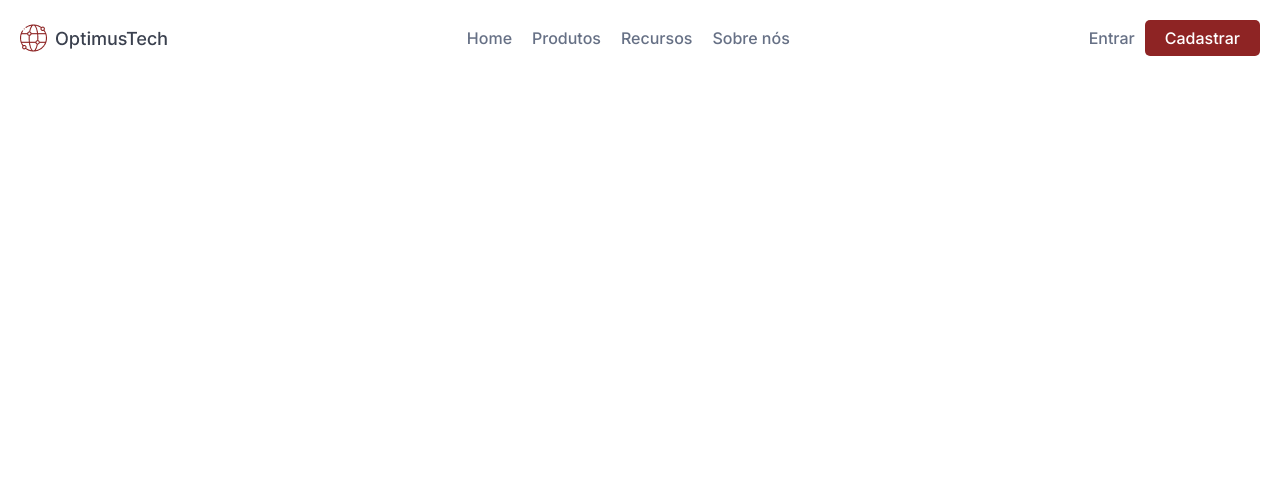
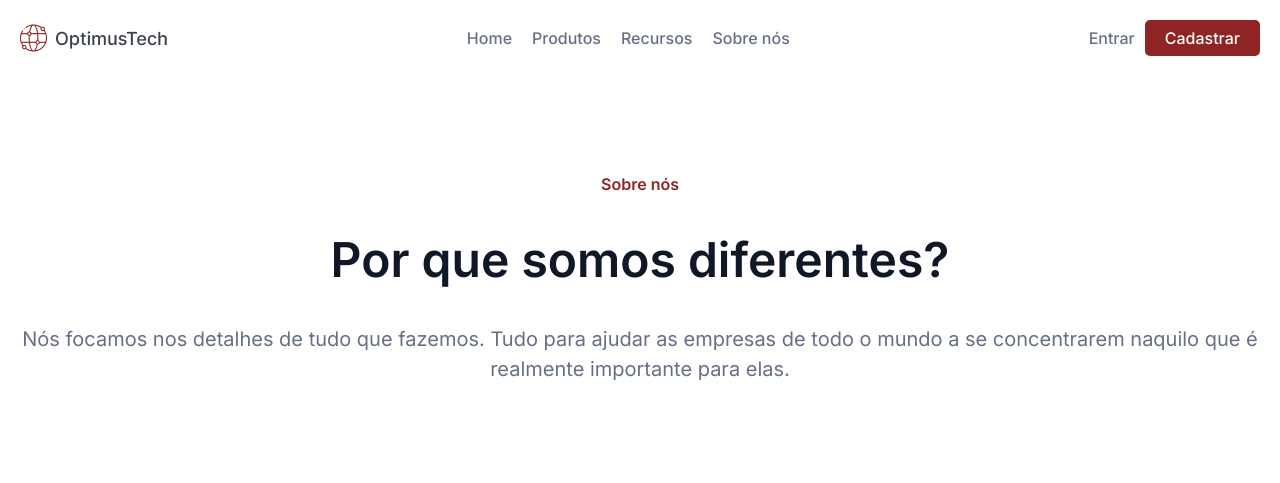
Before and after one commit to k3L0w/7DaysOfCode-HTML-e-CSS, a plain HTML site: page index.html in a window 1280 px wide. Drawn offline with Linux system fonts and the light colour scheme.

Commit message:
Implementação da seção sobre nos

```diff
--- /dev/null
+++ b/css/sobre-nos.css
@@ -0,0 +1,40 @@
+.container__sobre-nos {
+    display: flex;
+    flex-direction: column;
+    justify-content: center;
+    align-items: center;
+    text-align: center;
+    background-color: var(--cor-fundo);
+    margin: 0 auto;
+    gap: 24px;
+    padding-top: 96px;
+    padding-bottom: 96px;
+}
+
+.sobre-nos__destaque {
+    font-family: var(--font-principal);
+    font-weight: 600;
+    font-size: 16px;
+    line-height: 24px;
+    color: var(--cor-destaque);
+}
+
+.titulo__principal {
+    font-family: var(--font-principal);
+    font-weight: 600;
+    font-size: 48px;
+    line-height: 60px;
+    color: var(--cor-titulos);
+    margin: 0;
+    padding: 10px;
+}
+
+.texto {
+    font-family: var(--font-principal);
+    font-weight: 400;
+    font-size: 20px;
+    line-height: 30px;
+    color: var(--cor-texto);
+
+
+}
--- a/css/style.css
+++ b/css/style.css
@@ -1,6 +1,7 @@
 @import url('reset.css');
 @import url('header.css');
 @import url('footer.css');
+@import url('sobre-nos.css');
 
  :root {
     --font-principal: "Inter", sans-serif;
--- a/index.html
+++ b/index.html
@@ -13,6 +13,7 @@
     <header class="header">
         <div class="container__header">
             <img src="./assets/logo-optimusTech.png" alt="logo" class="logo__header">
+
             <nav class="nav__header">
                 <ul class="menu__header">
                     <li><a href="#" class="menu__header__link">Home</a></li>
@@ -27,6 +28,12 @@
             </div>
         </div>
     </header>
+    <div class="container__sobre-nos">
+        <span class="sobre-nos__destaque">Sobre nós</span>
+        <h1 class="titulo__principal">Por que somos diferentes?</h1>
+        <p class="texto texto__centralizado">Nós focamos nos detalhes de tudo que fazemos. Tudo para ajudar as empresas de todo o mundo a se concentrarem naquilo que é realmente importante para elas.</p>
+
+    </div>
 
 </body>
 </html>
```
